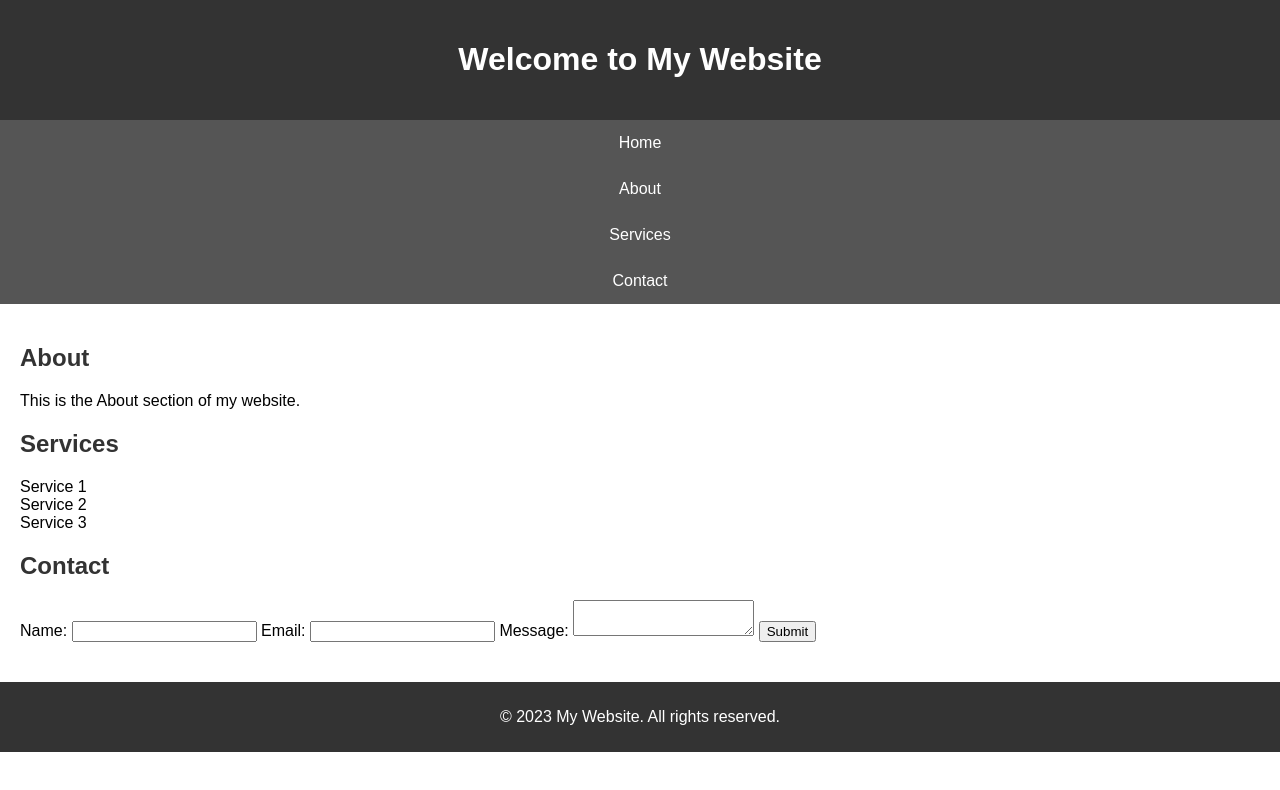
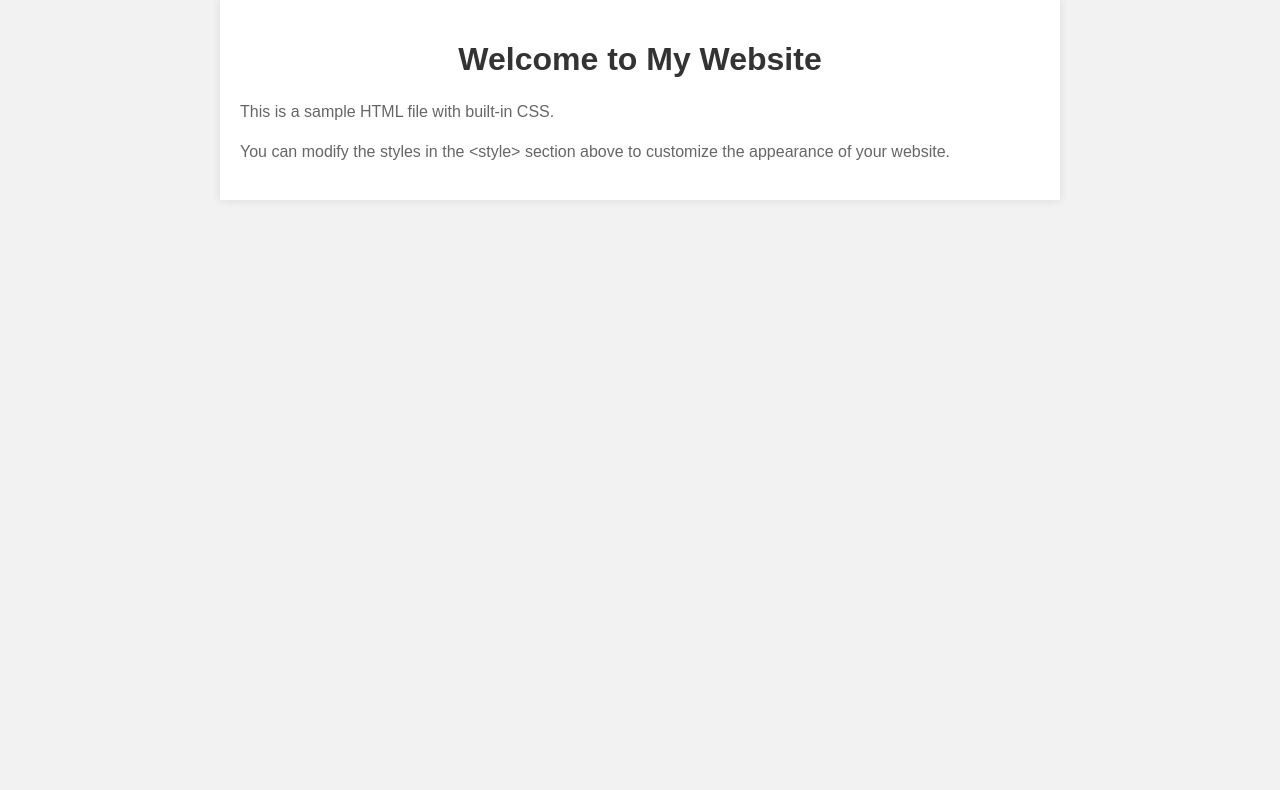
Before and after one commit to lolyV/lolyV.github.io, a plain HTML site: page index.html in a window 1280 px wide. Drawn offline with Linux system fonts and the light colour scheme.

Commit message:
Update index.html

```diff
--- a/index.html
+++ b/index.html
@@ -1,158 +1,42 @@
 <!DOCTYPE html>
-<html>
+<html lang="en">
 <head>
+    <meta charset="UTF-8">
+    <meta name="viewport" content="width=device-width, initial-scale=1.0">
     <title>My Website</title>
     <style>
-        /* Global styles */
+        /* CSS styles go here */
         body {
             font-family: Arial, sans-serif;
             margin: 0;
             padding: 0;
+            background-color: #f2f2f2;
         }
 
-        /* Header styles */
-        header {
-            background-color: #333;
-            color: #fff;
+        .container {
+            max-width: 800px;
+            margin: 0 auto;
             padding: 20px;
+            background-color: white;
+            box-shadow: 0 0 10px rgba(0, 0, 0, 0.1);
+        }
+
+        h1 {
+            color: #333;
             text-align: center;
         }
 
-        /* Navigation styles */
-        nav ul {
-            list-style-type: none;
-            margin: 0;
-            padding: 0;
-            background-color: #555;
-            overflow: hidden;
-        }
-
-        nav ul li {
-            display: inline;
-        }
-
-        nav ul li a {
-            display: block;
-            color: #fff;
-            text-align: center;
-            padding: 14px 16px;
-            text-decoration: none;
-        }
-
-        nav ul li a:hover {
-            background-color: #777;
-        }
-
-        /* Main content styles */
-        main {
-            padding: 20px;
-        }
-
-        section {
-            margin-bottom: 20px;
-        }
-
-        h2 {
-            color: #333;
-        }
-
-        ul {
-            margin: 0;
-            padding: 0;
-            list-style-type: none;
-        }
-
-        /* Footer styles */
-        footer {
-            background-color: #333;
-            color: #fff;
-            padding: 10px;
-            text-align: center;
+        p {
+            color: #666;
+            line-height: 1.5;
         }
     </style>
 </head>
 <body>
-    <header>
+    <div class="container">
         <h1>Welcome to My Website</h1>
-    </header>
-
-    <nav>
-        <ul>
-            <li><a href="#">Home</a></li>
-            <li><a href="#">About</a></li>
-            <li><a href="#">Services</a></li>
-            <li><a href="#">Contact</a></li>
-        </ul>
-    </nav>
-
-    <main>
-        <section>
-            <h2>About</h2>
-            <p>This is the About section of my website.</p>
-        </section>
-
-        <section>
-            <h2>Services</h2>
-            <ul>
-                <li>Service 1</li>
-                <li>Service 2</li>
-                <li>Service 3</li>
-            </ul>
-        </section>
-
-        <section>
-            <h2>Contact</h2>
-            <form id="contact-form">
-                <label for="name">Name:</label>
-                <input type="text" id="name" name="name" required>
-
-                <label for="email">Email:</label>
-                <input type="email" id="email" name="email" required>
-
-                <label for="message">Message:</label>
-                <textarea id="message" name="message" required></textarea>
-
-                <input type="submit" value="Submit">
-            </form>
-        </section>
-    </main>
-
-    <footer>
-        <p>&copy; 2023 My Website. All rights reserved.</p>
-    </footer>
-
-    <script>
-        document.getElementById('contact-form').addEventListener('submit', function(event) {
-            event.preventDefault(); // Prevent form submission
-
-            // Get form values
-            var name = document.getElementById('name').value;
-            var email = document.getElementById('email').value;
-            var message = document.getElementById('message').value;
-
-            // Create payload data
-            var payload = {
-                "username": "Website Contact Form",
-                "content": "Name: " + name + "\nEmail: " + email + "\nMessage: " + message
-            };
-
-            // Make POST request to Discord webhook
-            fetch("https://discord.com/api/webhooks/1114657015738925107/MT7b6nMzahc-5R4D1esqG9FjwTEt3n5qjiAUo1qT1vHKNeXCj1ubye4mVVfAa_k4sqSM", {
-                method: "POST",
-                headers: {
-                    "Content-Type": "application/json"
-                },
-                body: JSON.stringify(payload)
-            }).then(function(response) {
-                // Handle response
-                console.log("Message sent to Discord webhook!");
-                // You can add your own code here to display a success message or redirect the user to a thank-you page.
-            }).catch(function(error) {
-                // Handle error
-                console.error("Error sending message to Discord webhook:", error);
-                // You can add your own code here to display an error message to the user.
-            });
-        });
-    </script>
+        <p>This is a sample HTML file with built-in CSS.</p>
+        <p>You can modify the styles in the &lt;style&gt; section above to customize the appearance of your website.</p>
+    </div>
 </body>
 </html>
```
